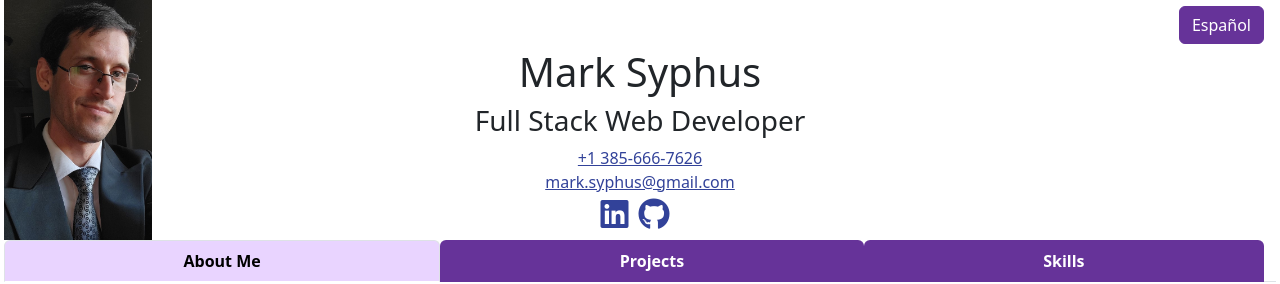
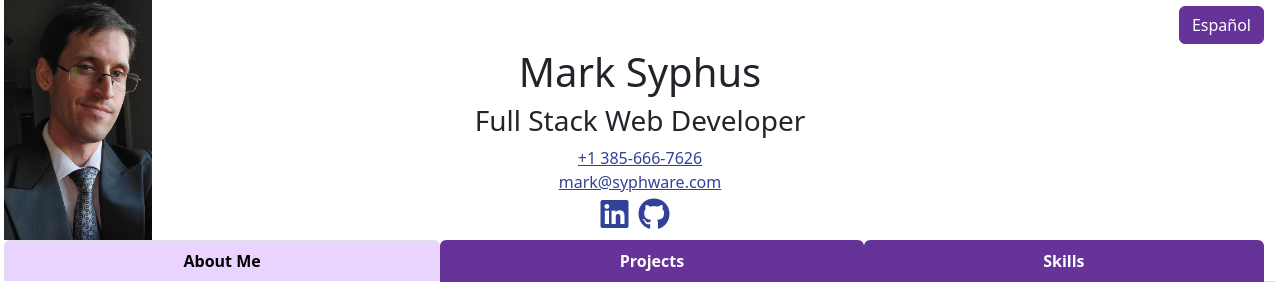
Before and after one commit to msyphus/msyphus.github.io, a React (Vite) app: page / in a window 1280 px wide. Shown: the top 284 px of the page. Built offline with nearby package versions, Linux system fonts and the light colour scheme.

Commit message:
updated email

```diff
--- a/src/App.jsx
+++ b/src/App.jsx
@@ -36,8 +36,8 @@ function App() {
                   </a>
                 </div>
                 <div>
-                  <a href='mailto:mark.syphus@gmail.com'>
-                    mark.syphus@gmail.com
+                  <a href='mailto:mark@syphware.com'>
+                    mark@syphware.com
                   </a>
                 </div>
               </Col>
```
Also changed, not shown: 1 other file (tests, documents, lock files or other folders).
